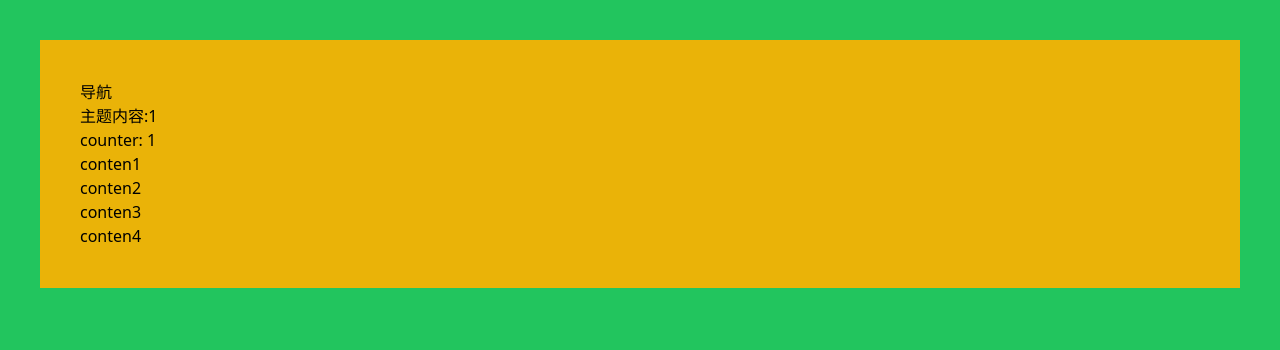
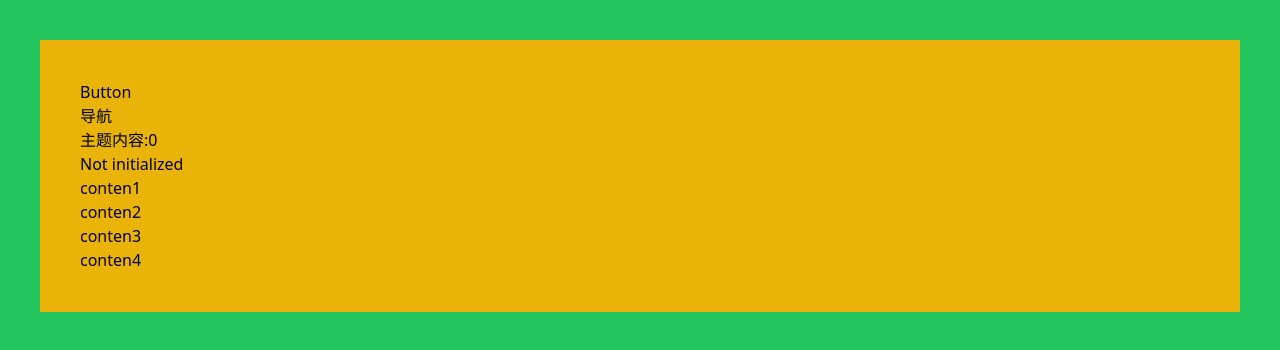
Before and after one commit to Dafeigy/React-Learn, a Next.js app: page / in a window 1280 px wide. Shown: the top 350 px of the page. Built offline with nearby package versions, Linux system fonts and the light colour scheme.

Commit message:
<Update>:Basic event flow

```diff
--- a/app/page.tsx
+++ b/app/page.tsx
@@ -1,18 +1,26 @@
+"use client"
 import Main from "@/components/home/Main"
 import Navigation from "@/components/home/Navigation"
+import { useState } from "react"
 
 export default function Home() {
-  let counter = 1
+  // let counter = 1
+  const [counter, setCounter] = useState(0)
   const li = [
     {id:1, value:"conten1"},
     {id:2, value:"conten2"},
     {id:3, value:"conten3"},
     {id:4, value:"conten4"}
   ]
+  function handle(){
+    setCounter(counter + 1)
+    // alert("Event Handle")
+  }
   return (
     <div className="bg-yellow-500 p-10">
+      <button onClick={ handle }>Button</button>
       <Navigation />
-      <Main counter = { counter} />
+      <Main counter = { counter } />
       {counter === 0? <p>Not initialized</p> : <p>counter: {counter}</p>}
 
       <ul>
```
